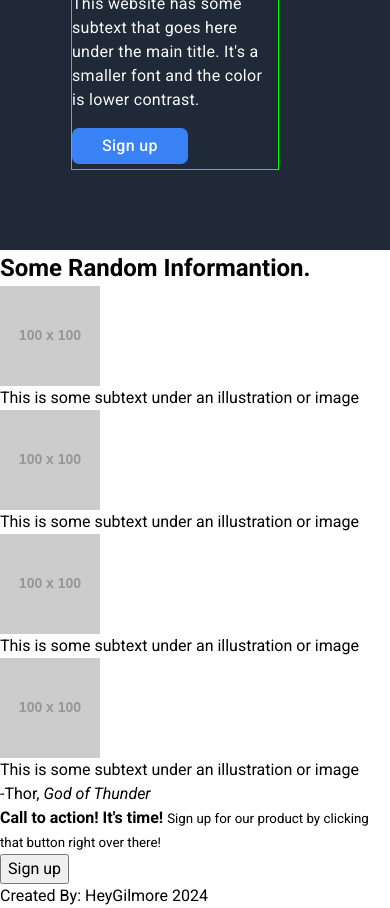
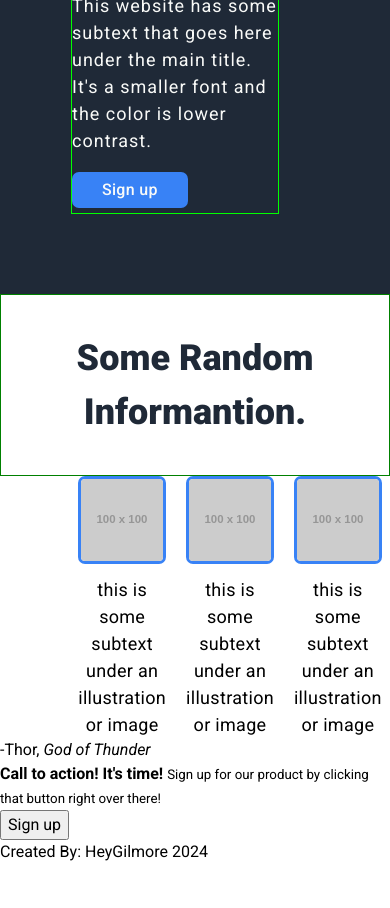
Before and after one commit to HeyGilmore/Webpage-Template, a plain HTML site: page index.html in a window 390 px wide. Shown: the part 435-1343 px from the top of the page. After the commit the page ends 1299 px from the top, so only its background shows below. Drawn offline with Linux system fonts and the light colour scheme; placeholder pictures from the web are drawn by us.

Commit message:
Created some random info section, not responsive

```diff
--- a/index.html
+++ b/index.html
@@ -42,29 +42,29 @@
   <main>
     <!-- Some Randon Info -->
     <div>
-      <section>
+      <section class="Section2Title">
         <h2>Some Random Informantion.</h2>
       </section>
-      <section>
+      <section class="SectionInfo">
         <!-- Random #1 -->
         <aside>
           <img src="https://placehold.co/100x100" alt="Random #1" />
-          <p>This is some subtext under an illustration or image</p>
+          <p>this is some subtext under an illustration or image</p>
         </aside>
         <!-- Random #2 -->
         <aside>
           <img src="https://placehold.co/100x100" alt="Random #2" />
-          <p>This is some subtext under an illustration or image</p>
+          <p>this is some subtext under an illustration or image</p>
         </aside>
         <!-- Random #3 -->
         <aside>
           <img src="https://placehold.co/100x100" alt="Random #3" />
-          <p>This is some subtext under an illustration or image</p>
+          <p>this is some subtext under an illustration or image</p>
         </aside>
         <!-- Random #4 -->
         <aside>
           <img src="https://placehold.co/100x100" alt="Random #4" />
-          <p>This is some subtext under an illustration or image</p>
+          <p>this is some subtext under an illustration or image</p>
         </aside>
       </section>
     </div>
--- a/stylesheet.css
+++ b/stylesheet.css
@@ -96,8 +96,9 @@ header div .leftSide h1{
 }
 header div .leftSide p{
     color: var(--HeroMainTextColor);
-    letter-spacing: .3px;
+    letter-spacing: 1px;
     margin-bottom: 1em;
+    font-size: var(--HeroSec);
 }
 header div .leftSide button{
     background: var(--ButtonColor);
@@ -109,3 +110,39 @@ header div .leftSide button{
     letter-spacing: .3px;
 
 }
+
+/*---------- [ Some Random Information ] -----------*/
+main div .Section2Title{
+   border: 1px solid green;
+}
+
+main div .Section2Title h2{
+    font-size: var(--InfoHeader);
+    color: var(--InfoHeaderColor);
+    font-weight: var(--InfoHeaderWeight);
+    text-align: center;
+    margin: 1em 0;
+}
+
+main div .SectionInfo {
+    display: flex;
+    margin: 0 auto;;
+    width: 65%;
+}
+main div .SectionInfo aside {
+    width: fit-content;
+    margin: 0px 10px;
+}
+
+main div .SectionInfo aside img {
+   width: 100%;
+   border-radius: 7px;
+   border: 3px solid var(--ButtonColor);
+}
+
+main div .SectionInfo aside p {
+    letter-spacing: .3px;
+    text-align: center;
+    padding-top: 12px;
+    font-size: var(--HeroSec);
+}
```
